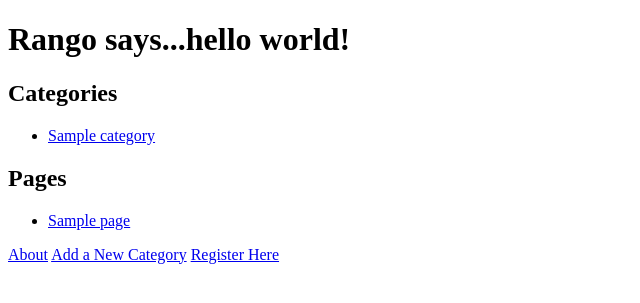
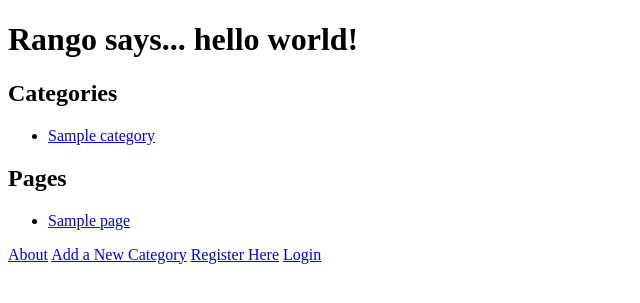
Before and after one commit to StevenWoo/django-tango, a Django app: page /rango/ in a window 1280 px wide. Shown: the top 303 px of the page, without its empty margins (0-640 px from the left). Run offline with Django 3.2, Linux system fonts and the light colour scheme; tables that the repository leaves empty hold one stand-in row (values such as "Sample post").

Commit message:
8.5 complete

```diff
--- a/rango/urls.py
+++ b/rango/urls.py
@@ -7,4 +7,6 @@ urlpatterns = patterns('',
     url(r'^add_category/$', views.add_category, name='add_category'),
     url(r'^register/$', views.register, name='register'),
     url(r'^category/(?P<category_name_url>\w+)/add_page/$', views.add_page, name='add_page'),
-    url(r'^category/(?P<category_name_url>\w+)/$', views.category, name='category'),)
+    url(r'^category/(?P<category_name_url>\w+)/$', views.category, name='category'),
+    url(r'^login/$', views.user_login, name='login'),
+)
--- a/rango/views.py
+++ b/rango/views.py
@@ -3,6 +3,8 @@ from django.template import RequestContext
 from django.shortcuts import render_to_response
 from rango.models import Category
 from rango.models import Page
+from django.contrib.auth import authenticate, login
+from django.http import HttpResponseRedirect
 
 def encode_category_to_url(category):
     category.url = category.name.replace(' ', '_')
@@ -209,3 +211,44 @@ def register(request):
             'rango/register.html',
             {'user_form': user_form, 'profile_form': profile_form, 'registered': registered},
             context)
+
+
+def user_login(request):
+    # Like before, obtain the context for the user's request.
+    context = RequestContext(request)
+
+    # If the request is a HTTP POST, try to pull out the relevant information.
+    if request.method == 'POST':
+        # Gather the username and password provided by the user.
+        # This information is obtained from the login form.
+        username = request.POST['username']
+        password = request.POST['password']
+
+        # Use Django's machinery to attempt to see if the username/password
+        # combination is valid - a User object is returned if it is.
+        user = authenticate(username=username, password=password)
+
+        # If we have a User object, the details are correct.
+        # If None (Python's way of representing the absence of a value), no user
+        # with matching credentials was found.
+        if user is not None:
+            # Is the account active? It could have been disabled.
+            if user.is_active:
+                # If the account is valid and active, we can log the user in.
+                # We'll send the user back to the homepage.
+                login(request, user)
+                return HttpResponseRedirect('/rango/')
+            else:
+                # An inactive account was used - no logging in!
+                return HttpResponse("Your Rango account is disabled.")
+        else:
+            # Bad login details were provided. So we can't log the user in.
+            print "Invalid login details: {0}, {1}".format(username, password)
+            return HttpResponse("Invalid login details supplied.")
+
+    # The request is not a HTTP POST, so display the login form.
+    # This scenario would most likely be a HTTP GET.
+    else:
+        # No context variables to pass to the template system, hence the
+        # blank dictionary object...
+        return render_to_response('rango/login.html', {}, context)
--- a/tango_with_django_project/templates/rango/index.html
+++ b/tango_with_django_project/templates/rango/index.html
@@ -5,7 +5,12 @@
     </head>
 
     <body>
-        <h1>Rango says...hello world!</h1>
+			{% if user.is_authenticated %}
+			  <h1>Rango says... hello {{ user.username }}!</h1>
+			{% else %}
+				<h1>Rango says... hello world!</h1>
+			{% endif %}
+
 
         {% if categories %}
 				    <h2>Categories</h2>
@@ -33,5 +38,6 @@
         <a href="/rango/about/">About</a>
         <a href="/rango/add_category/">Add a New Category</a>
         <a href="/rango/register/">Register Here</a>
+				<a href="/rango/login/">Login</a>
     </body>
 </html>
```
Also changed, not shown: tango_with_django_project/templates/rango/login.html (added, +22 -0 lines).
